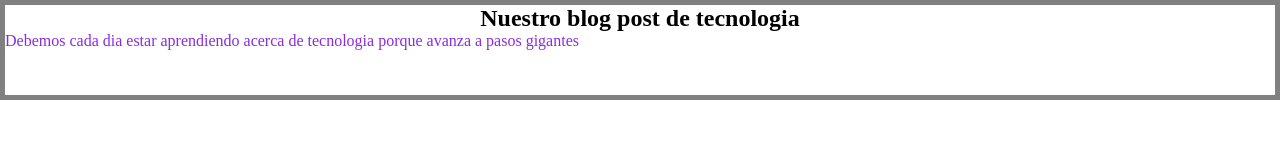
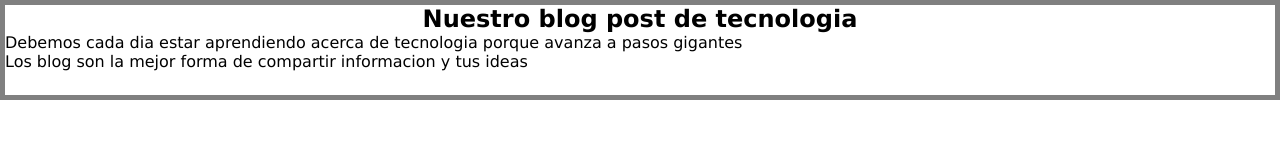
Before and after one commit to jaymar2012/git_Test, a plain HTML site: page index.html in a window 1280 px wide. Drawn offline with Linux system fonts and the light colour scheme.

Commit message:
Agrego el contenido final al blog post

```diff
--- a/css/style.css
+++ b/css/style.css
@@ -12,6 +12,10 @@ main {
 }
 
 p {
-  color: blueviolet;
+  /*color: blueviolet;*/
   text-align: left;
 }
+
+body {
+  font-family: Verdana, Geneva, Tahoma, sans-serif;
+}
--- a/index.html
+++ b/index.html
@@ -12,6 +12,7 @@
     <div class="container">
     <h2>Nuestro blog post de tecnologia</h2>
     <p>Debemos cada dia estar aprendiendo acerca de tecnologia porque avanza a pasos gigantes</p>
+    <p>Los blog son la mejor forma de compartir informacion y tus ideas</p>
     </div>
   </main>
 </body>
```
